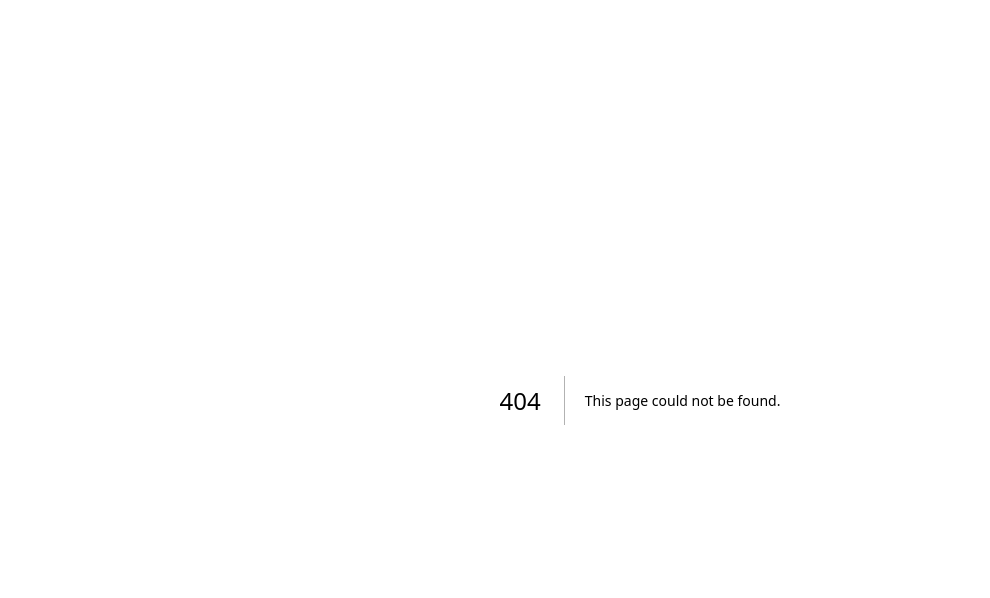
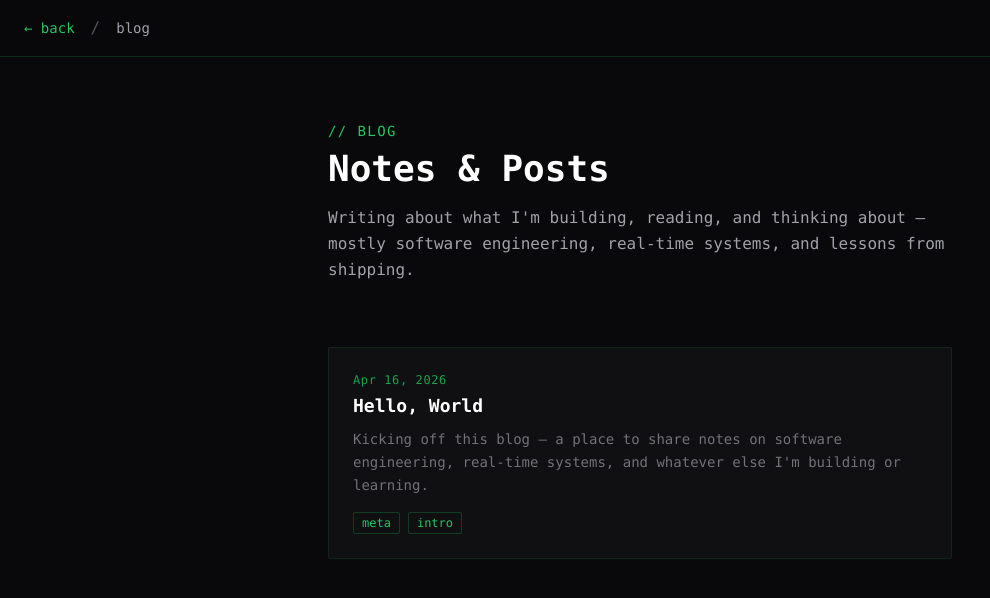
Before and after one commit to jdriscoll98/jd29, a Next.js app: page /blog in a window 1280 px wide. Before the commit this address had no page. Shown: the top 598 px of the page, without its empty margins (0-990 px from the left). Built offline with nearby package versions, Linux system fonts and the light colour scheme.

Commit message:
Add blog page with intro and post list

```diff
--- /dev/null
+++ b/src/app/blog/page.tsx
@@ -0,0 +1,78 @@
+import Link from "next/link";
+
+const posts = [
+  {
+    slug: "hello-world",
+    date: "2026-04-16",
+    title: "Hello, World",
+    description:
+      "Kicking off this blog — a place to share notes on software engineering, real-time systems, and whatever else I'm building or learning.",
+    tags: ["meta", "intro"],
+  },
+];
+
+function formatDate(date: string) {
+  return new Date(date).toLocaleDateString("en-US", {
+    year: "numeric",
+    month: "short",
+    day: "numeric",
+  });
+}
+
+export default function Blog() {
+  return (
+    <div className="min-h-screen bg-zinc-950 text-white font-mono">
+      {/* Header */}
+      <div className="sticky top-0 z-10 bg-zinc-950/80 backdrop-blur-sm border-b border-green-700/30 px-6 py-4 flex items-center gap-4">
+        <Link href="/" className="text-green-500 hover:text-green-400 transition-colors text-sm">
+          ← back
+        </Link>
+        <span className="text-zinc-600">/</span>
+        <h1 className="text-sm text-zinc-400">blog</h1>
+      </div>
+
+      <div className="max-w-2xl mx-auto px-6 py-16">
+        {/* Intro */}
+        <div className="mb-16">
+          <p className="text-green-500 text-sm mb-2 tracking-widest uppercase">&#47;&#47; blog</p>
+          <h2 className="text-4xl font-bold mb-4 text-white">Notes &amp; Posts</h2>
+          <p className="text-zinc-400 text-base leading-relaxed">
+            Writing about what I&apos;m building, reading, and thinking about — mostly software engineering, real-time systems, and lessons from shipping.
+          </p>
+        </div>
+
+        {/* Posts */}
+        <div className="space-y-6">
+          {posts.length === 0 ? (
+            <p className="text-zinc-500 text-sm italic">No posts yet — check back soon.</p>
+          ) : (
+            posts.map((post) => (
+              <article
+                key={post.slug}
+                className="rounded-sm p-6 border border-green-700/20 bg-zinc-900/50 hover:border-green-700/40 transition-colors"
+              >
+                <p className="text-green-600 text-xs mb-1 tracking-wider">
+                  {formatDate(post.date)}
+                </p>
+                <h3 className="text-lg font-bold text-white mb-2">{post.title}</h3>
+                <p className="text-zinc-500 text-sm leading-relaxed mb-4">
+                  {post.description}
+                </p>
+                <div className="flex flex-wrap gap-2">
+                  {post.tags.map((tag) => (
+                    <span
+                      key={tag}
+                      className="text-xs px-2 py-0.5 border border-green-700/40 text-green-500 rounded-sm"
+                    >
+                      {tag}
+                    </span>
+                  ))}
+                </div>
+              </article>
+            ))
+          )}
+        </div>
+      </div>
+    </div>
+  );
+}
--- a/src/app/page.tsx
+++ b/src/app/page.tsx
@@ -95,6 +95,12 @@ export default function Home() {
             my_interests
           </Link>
           <Link
+            href="/blog"
+            className="text-sm px-6 py-2 border border-green-700/40 text-green-500 rounded-sm hover:bg-green-500/10 hover:border-green-500 transition-colors tracking-wider"
+          >
+            blog
+          </Link>
+          <Link
             href="/contact"
             className="text-sm px-6 py-2 border border-green-700/40 text-green-500 rounded-sm hover:bg-green-500/10 hover:border-green-500 transition-colors tracking-wider"
           >
```
